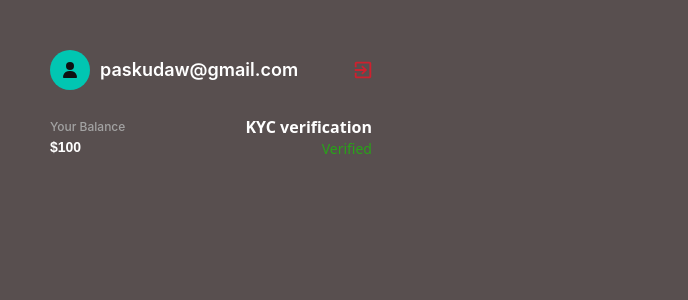
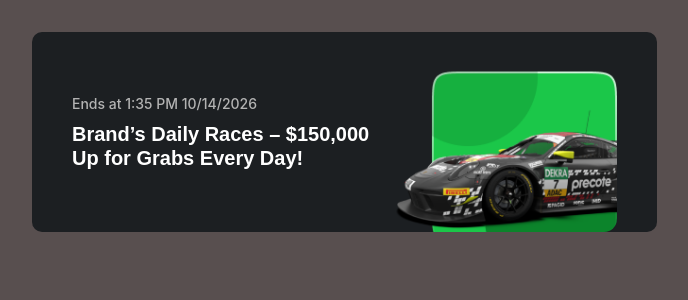
Before and after one commit to Marchenko1997/UI-Kit-bookie, a React (Vite) app in the folder my-app/: page / in a window 1280 px wide. Shown: the top 300 px of the page, without its empty margins (0-688 px from the left). Built offline with nearby package versions, Linux system fonts and the light colour scheme.

Commit message:
set up latest promotion card

```diff
--- a/my-app/src/App.tsx
+++ b/my-app/src/App.tsx
@@ -1,21 +1,17 @@
-
-
-import './App.css'
-import { CashBack } from './shared/ui/CashBack/CashBack'
-import { DepositHeader } from './shared/ui/DepositHeader/DepositHeader'
-import { Input } from './shared/ui/Input/Input'
-import LanguageSelector from './shared/ui/LanguageSelector/LanguageSelector'
-import { OneХTwoСard } from './shared/ui/OneХTwoСard/OneХTwoСard'
-import { PlaceBetBtn } from './shared/ui/PlaceBetBtn/PlaceBetBtn'
-import PrimaryButton from './shared/ui/PrimaryButton/PrimaryButton'
-import { ProfileSummary } from './shared/ui/ProfileSummary/ProfileSummary'
-import { ProgressBar } from './shared/ui/ProgressBar/ProgressBar'
-import { WinnerCard } from './shared/ui/WinnerCard/WinnerCard'
-
+import "./App.css";
+import { CashBack } from "./shared/ui/CashBack/CashBack";
+import { DepositHeader } from "./shared/ui/DepositHeader/DepositHeader";
+import { Input } from "./shared/ui/Input/Input";
+import LanguageSelector from "./shared/ui/LanguageSelector/LanguageSelector";
+import { LatesPromotionCard } from "./shared/ui/LatesPromotionCard/LatesPromotionCard";
+import { OneХTwoСard } from "./shared/ui/OneХTwoСard/OneХTwoСard";
+import { PlaceBetBtn } from "./shared/ui/PlaceBetBtn/PlaceBetBtn";
+import PrimaryButton from "./shared/ui/PrimaryButton/PrimaryButton";
+import { ProfileSummary } from "./shared/ui/ProfileSummary/ProfileSummary";
+import { ProgressBar } from "./shared/ui/ProgressBar/ProgressBar";
+import { WinnerCard } from "./shared/ui/WinnerCard/WinnerCard";
 
 function App() {
-
-
   return (
     <>
       {/* <PrimaryButton label="Update" />
@@ -27,9 +23,14 @@ function App() {
       {/* <DepositHeader/> */}
       {/* <ProgressBar/> */}
       {/* <CashBack amount={100} percent={100}/> */}
-      <ProfileSummary email="paskudaw@gmail.com" amount={100} />
+      {/* <ProfileSummary email="paskudaw@gmail.com" amount={100} /> */}
+      <LatesPromotionCard
+        endsIn="Ends at
+1:35 PM 10/14/2026"
+        betType="Brand’s Daily Races – $150,000 Up for Grabs Every Day!"
+      />
     </>
   );
 }
 
-export default App
+export default App;
--- /dev/null
+++ b/my-app/src/assets/latesPromotionsImg/index.ts
@@ -0,0 +1,7 @@
+import Car1x from "./Car1x.png";
+import Car2x from "./Car2x.png";
+
+export const Images = {
+  Car1x,
+  Car2x,
+};
--- /dev/null
+++ b/my-app/src/shared/ui/LatesPromotionCard/LatesPromotionCard.tsx
@@ -0,0 +1,39 @@
+import React from "react";
+import { Images } from "../../../assets/latesPromotionsImg/index";
+interface LatesPromotionCardProps {
+  endsIn: string;
+  betType: string;
+}
+
+export const LatesPromotionCard: React.FC<LatesPromotionCardProps> = ({
+  endsIn,
+  betType,
+}) => {
+  return (
+    <div
+      className="flex flex-col-reverse md:flex-row gap-[8px] md:gap-0 p-[16px] md:pb-0
+ md:pt-[30px] md:px-[40px] w-[174px] h-[272px] md:w-[625px] md:h-[200px] rounded-[10px] bg-[#1C1F22] md:justify-between"
+    >
+      <div className="flex flex-col gap-[8px] md:gap-[10px] pt-0 md:pt-[33px] pl-[4px] md:pl-0 w-[148px] md:w-auto">
+        <p
+          className="text-[#B3B3B3] font-medium text-[14px] leading-[17px] text-left"
+          style={{ fontFamily: "Inter, sans-serif" }}
+        >
+          {endsIn}
+        </p>
+        <p
+          className="text-white text-[14px] md:text-[20px] font-bold leading-[19px] md:leading-[24px] text-left"
+          style={{ fontFamily: "Proxima Nova, sans-serif" }}
+        >
+          {betType}
+        </p>
+      </div>
+      <img
+        src={Images.Car1x}
+        srcSet={`${Images.Car2x} 2x`}
+        alt="Car"
+        className="w-[141.18px] h-[132.53px] md:w-auto md:h-auto rounded-[12.97px] mx-auto object-cover object-[80%]"
+      />
+    </div>
+  );
+};
```
Also changed, not shown: my-app/src/assets/latesPromotionsImg/Car1x.png (added), my-app/src/assets/latesPromotionsImg/Car2x.png (added).
